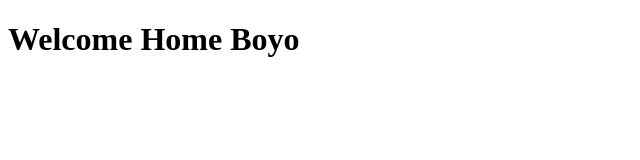
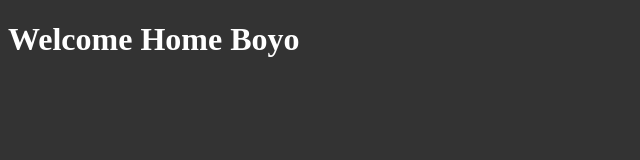
Before and after one commit to dstearle/node-crash-course, a website: page public/index.html in a window 1280 px wide. Shown: the whole page, without its empty margins (0-640 px from the left). Drawn offline with Linux system fonts and the light colour scheme.

Commit message:
Created folder for css and applied style.css to all html pages

```diff
--- /dev/null
+++ b/public/css/style.css
@@ -0,0 +1,4 @@
+body {
+    background: #333;
+    color: #fff;
+}
--- a/public/index.html
+++ b/public/index.html
@@ -7,6 +7,10 @@
         <meta charset="UTF-8">
         <meta name="viewport" content="width=device-width, initial-scale=1.0">
 
+        <!-- CSS -->
+        <link rel="stylesheet" href="./css/style.css"/>
+
+        <!-- Title -->
         <title>Home Page</title>
 
     </head>
```
Also changed, not shown: public/404.html (+4 -0 lines), public/about.html (+4 -0 lines).
